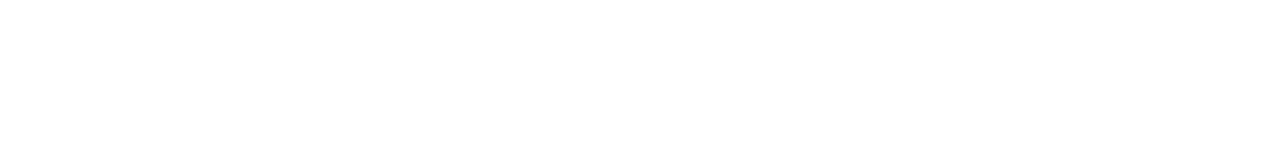
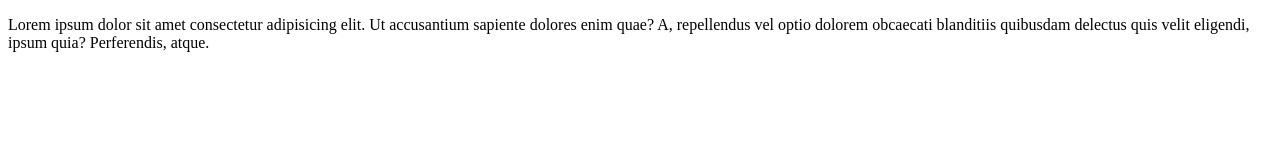
Before and after one commit to NicolasRoca/Proyecto-Semestral, a plain HTML site: page index.html in a window 1280 px wide. Drawn offline with Linux system fonts and the light colour scheme.

Commit message:
Agregado DIV contenedor

```diff
--- a/index.html
+++ b/index.html
@@ -7,6 +7,11 @@
     <title>Document</title>
 </head>
 <body>
-
+    <!--DIV CONTENEDOR 1-->
+    <div class="container">
+        <div class="row">
+            <p>Lorem ipsum dolor sit amet consectetur adipisicing elit. Ut accusantium sapiente dolores enim quae? A, repellendus vel optio dolorem obcaecati blanditiis quibusdam delectus quis velit eligendi, ipsum quia? Perferendis, atque.</p>
+        </div>
+    </div>
 </body>
 </html>
```
